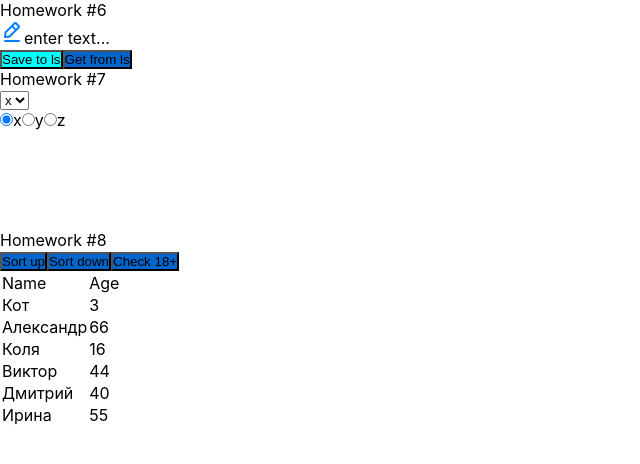
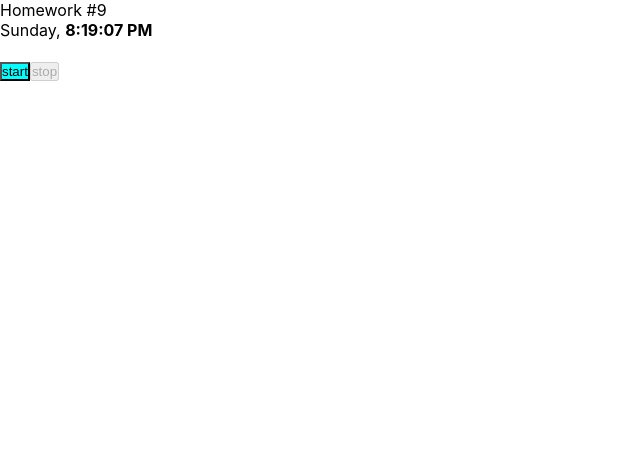
Before and after one commit to xyzimusic/vtornikdz, a React (Create React App) app: page /#/ in a window 1280 px wide. Shown: the top 464 px of the page, without its empty margins (0-640 px from the left). Built offline with nearby package versions, Linux system fonts and the light colour scheme.

Commit message:
vtornik-dz-9

```diff
--- a/src/s1-main/App.tsx
+++ b/src/s1-main/App.tsx
@@ -12,6 +12,7 @@ import SuperEditableSpan from '../s2-homeworks/hw06/common/c4-SuperEditableSpan/
 import SuperButton from '../s2-homeworks/hw04/common/c2-SuperButton/SuperButton';
 import HW7 from '../s2-homeworks/hw07/HW7';
 import HW8 from '../s2-homeworks/hw08/HW8';
+import HW9 from '../s2-homeworks/hw09/HW9';
 
 function App() {
     const [value, setValue] = useState<string>('')
@@ -35,20 +36,11 @@ function App() {
 
             {/*при выполнении дз 5 и более - закомментировать здесь дз 1-4, так как они есть внутри дз 5*/}
             {/*<HW5/>*/}
-            <HW6/>
-            <HW7/>
-            <br/>
-            <br/>
-            <br/>
-            <br/>
-            <br/>
-            <HW8/>
-            <br/>
-            <br/>
-            <br/>
-            <br/>
-            <br/>
-            <br/>
+            {/*<HW6/>*/}
+            {/*<HW7/>*/}
+            {/*<HW8/>*/}
+            <HW9/>
+
         </div>
     )
 }
--- a/src/s2-homeworks/hw09/Clock.tsx
+++ b/src/s2-homeworks/hw09/Clock.tsx
@@ -1,4 +1,4 @@
-import React, {useState} from 'react'
+import React, {SetStateAction, useState} from 'react'
 import SuperButton from '../hw04/common/c2-SuperButton/SuperButton'
 import {restoreState} from '../hw06/localStorage/localStorage'
 import s from './Clock.module.css'
@@ -10,29 +10,31 @@ function Clock() {
     const [show, setShow] = useState<boolean>(false)
 
     const start = () => {
-        // пишут студенты // запустить часы (должно отображаться реальное время, а не +1)
-        // сохранить ид таймера (https://learn.javascript.ru/settimeout-setinterval#setinterval)
-
+        const id = setInterval(() => {
+            setDate(new Date()) // Обновляем дату каждую секунду
+        }, 1000)
+        setTimerId(id as unknown as SetStateAction<number | undefined>)
     }
 
     const stop = () => {
         // пишут студенты // поставить часы на паузу, обнулить ид таймера (timerId <- undefined)
-
+        clearInterval(timerId) // Останавливаем таймер
+        setTimerId(undefined) // Обнуляем идентификатор таймера
     }
 
     const onMouseEnter = () => { // пишут студенты // показать дату если наведена мышка
-
+        setShow(true) // Показываем дату при наведении мыши
     }
     const onMouseLeave = () => { // пишут студенты // спрятать дату если мышка не наведена
-
+        setShow(false) // Скрываем дату при уходе мыши
     }
 
-    const stringTime = 'date->time' || <br/> // часы24:минуты:секунды (01:02:03)/(23:02:03)/(24:00:00)/(00:00:01) // пишут студенты
-    const stringDate = 'date->date' || <br/> // день.месяц.год (01.02.2022) // пишут студенты, варианты 01.02.0123/01.02.-123/01.02.12345 не рассматриваем
+    const stringTime = date.toLocaleTimeString(); // часы24:минуты:секунды (01:02:03)/(23:02:03)/(24:00:00)/(00:00:01) // пишут студенты
+    const stringDate = date.toLocaleDateString();// день.месяц.год (01.02.2022) // пишут студенты, варианты 01.02.0123/01.02.-123/01.02.12345 не рассматриваем
 
     // день недели на английском, месяц на английском (https://learn.javascript.ru/intl#intl-datetimeformat)
-    const stringDay = 'date->day' || <br/> // пишут студенты
-    const stringMonth = 'date->month' || <br/> // пишут студенты
+    const stringDay = date.toLocaleDateString('en-US', { weekday: 'long' });// пишут студенты
+    const stringMonth = date.toLocaleDateString('en-US', { month: 'long' }); // пишут студенты
 
     return (
         <div className={s.clock}>
@@ -66,14 +68,14 @@ function Clock() {
             <div className={s.buttonsContainer}>
                 <SuperButton
                     id={'hw9-button-start'}
-                    disabled={true} // пишут студенты // задизэйблить если таймер запущен
+                    disabled={timerId !== undefined} // пишут студенты // задизэйблить если таймер запущен
                     onClick={start}
                 >
                     start
                 </SuperButton>
                 <SuperButton
                     id={'hw9-button-stop'}
-                    disabled={true} // пишут студенты // задизэйблить если таймер не запущен
+                    disabled={timerId === undefined} // пишут студенты // задизэйблить если таймер не запущен
                     onClick={stop}
                 >
                     stop
```
